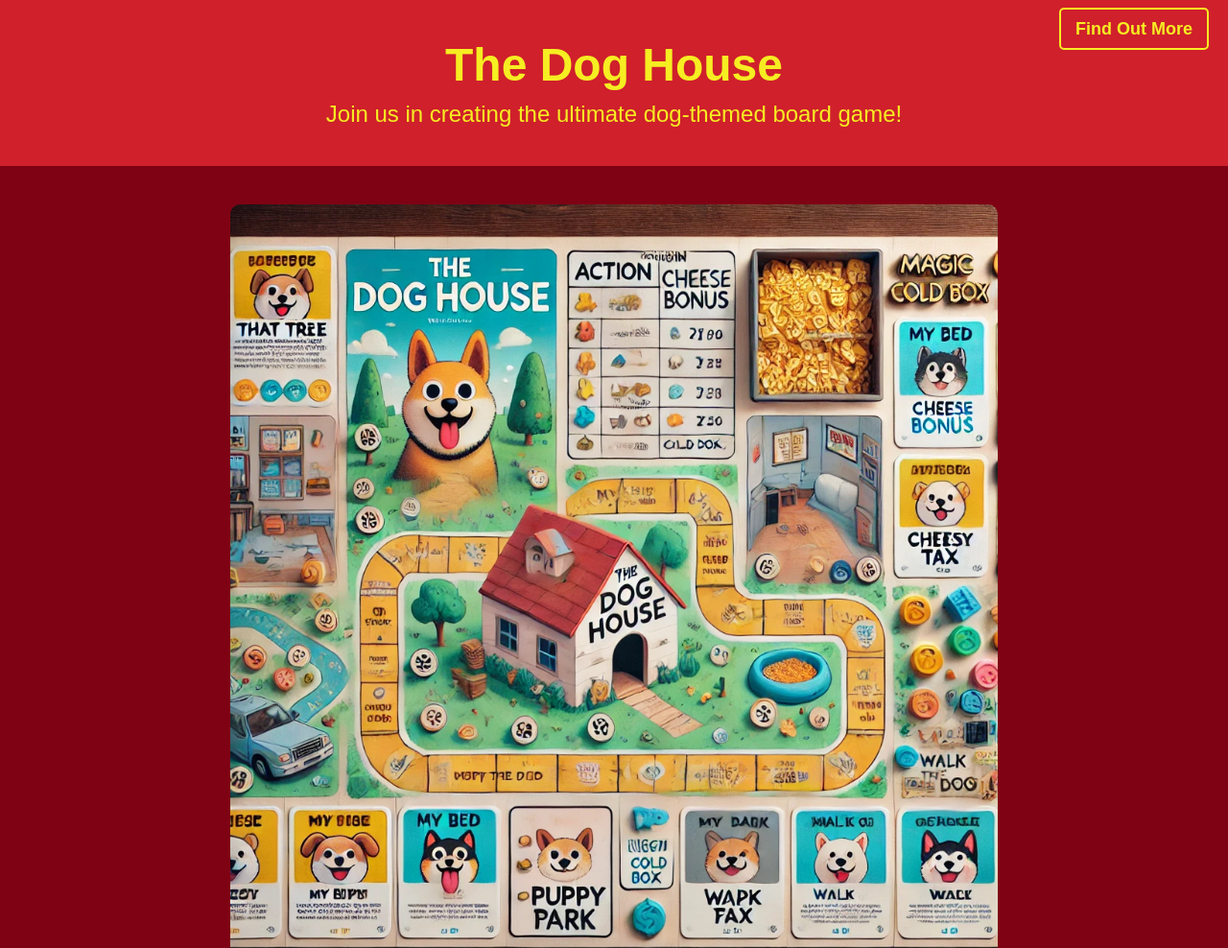
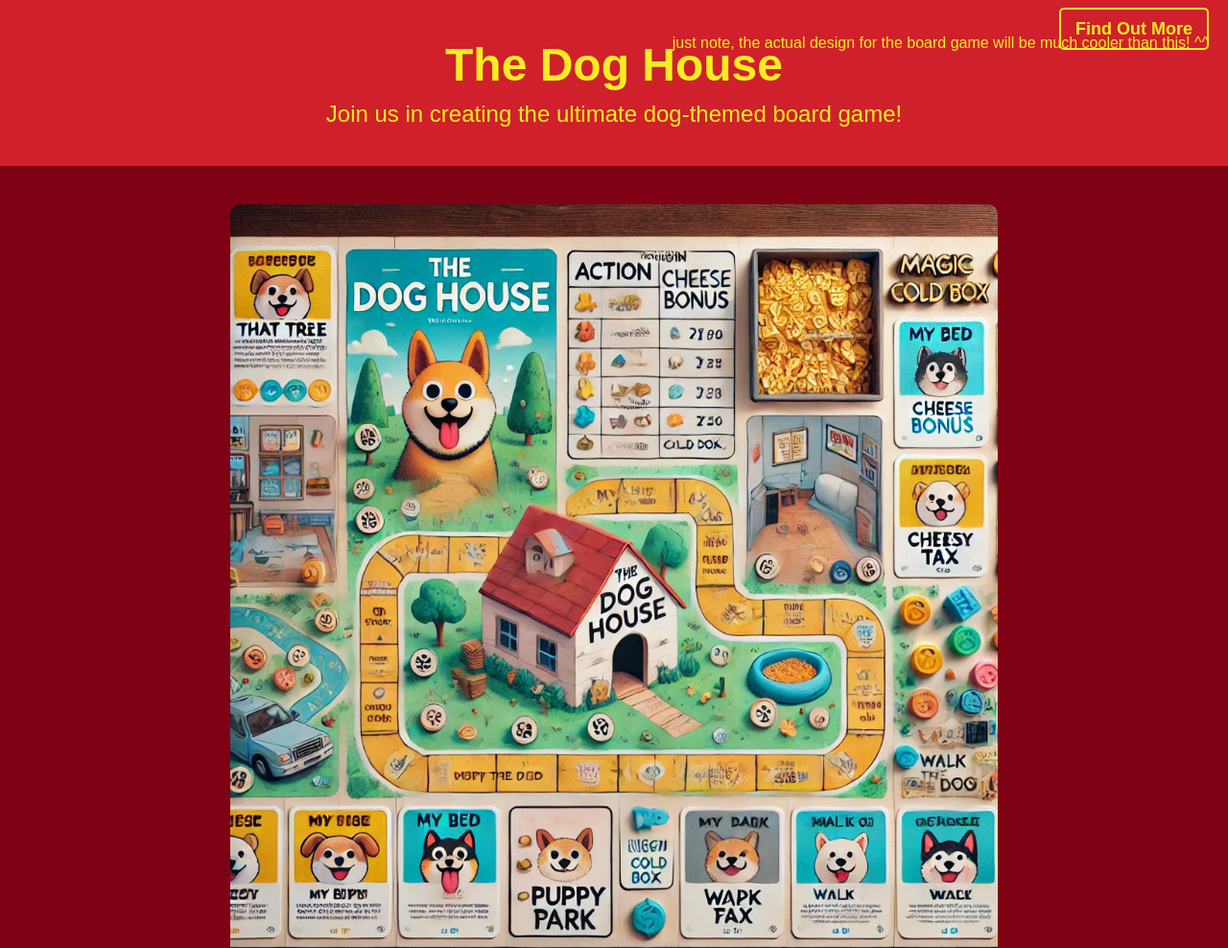
Before and after one commit to speedmxll/community, a plain HTML site: page index.html in a window 1280 px wide. Shown: the top 988 px of the page at 96% size. Drawn offline with Linux system fonts and the light colour scheme.

Commit message:
Update index.html

```diff
--- a/index.html
+++ b/index.html
@@ -186,6 +186,8 @@
             <img src="slide2.webp" alt="Slide 2" class="mySlides fade">
             <img src="slide3.webp" alt="Slide 3" class="mySlides fade">
         </div>
+<div class="header-link">
+<p>just note, the actual design for the board game will be much cooler than this! ^^</p>        </div>
 
         <div class="description">
             <p><strong>"The Dog House"</strong> is an exciting, dog-themed economy board game inspired by Monopoly but with a unique twist. Players, referred to as "hoomans," compete to become the Top Dog in an economy orchestrated by their pet dogs, who are the alphas of the household. Infused with dog memes and humor, this game offers a playful and engaging experience for all ages.</p>
```
